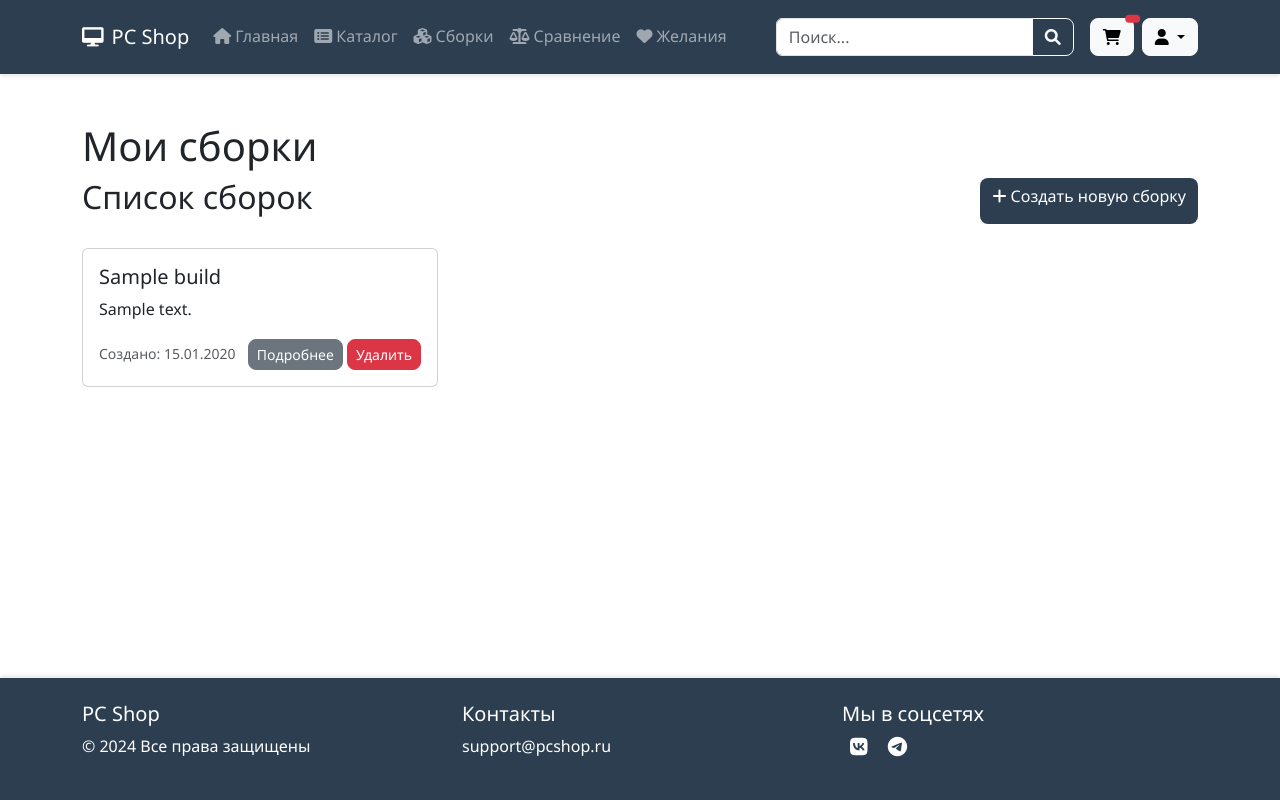
After one commit to Max-Ivashura/PC-Shop_DiplomProject, a Django app: page /profile/my-builds/ in a window 1280 px wide. The commit adds this page. Run offline with Django 4.2, Linux system fonts and the light colour scheme; a user stored in the database is signed in; tables that the repository leaves empty hold one stand-in row (values such as "Sample post").

Commit message:
Add user builds page

```diff
--- a/pc_shop/configurator/urls.py
+++ b/pc_shop/configurator/urls.py
@@ -9,4 +9,5 @@ urlpatterns = [
     path('api/components/<slug:category_slug>/', views.get_components, name='api_components'),
     path('api/check-compatibility/', views.check_compatibility, name='api_check_compatibility'),
     path('api/save-build/', views.save_build, name='api_save_build'),
+    path('build/delete/<int:build_id>/', views.delete_build, name='delete_build'),
 ]
--- a/pc_shop/user_profile/templates/user_profile/profile.html
+++ b/pc_shop/user_profile/templates/user_profile/profile.html
@@ -18,7 +18,7 @@
                 <a href="{% url 'wishlist' %}" class="list-group-item list-group-item-action">
                     <i class="fas fa-heart me-2"></i> Список желаний
                 </a>
-                <a href="{% url 'community_builds' %}" class="list-group-item list-group-item-action">
+                <a href="{% url 'user_builds' %}" class="list-group-item list-group-item-action">
                     <i class="fas fa-cubes me-2"></i> Мои сборки
                 </a>
             </div>
--- /dev/null
+++ b/pc_shop/user_profile/templates/user_profile/user_builds.html
@@ -0,0 +1,43 @@
+{% extends 'base.html' %}
+
+{% block title %}Мои сборки{% endblock %}
+
+{% block content %}
+  <h1>Мои сборки</h1>
+  <div class="d-flex justify-content-between mb-4">
+    <h2>Список сборок</h2>
+    <a href="{% url 'configurator' %}" class="btn btn-primary">
+      <i class="fas fa-plus"></i> Создать новую сборку
+    </a>
+  </div>
+
+  {% if builds %}
+    <div class="row">
+      {% for build in builds %}
+        <div class="col-md-4 mb-4">
+          <div class="card build-card">
+            <div class="card-body">
+              <h5 class="card-title">{{ build.name }}</h5>
+              <p class="card-text">{{ build.description|truncatewords:10 }}</p>
+              <div class="d-flex justify-content-between align-items-center">
+                <div>
+                  <small class="text-muted">Создано: {{ build.created_at|date:"d.m.Y" }}</small>
+                </div>
+                <div>
+                  <a href="{% url 'build_detail' build.id %}" class="btn btn-sm btn-secondary">Подробнее</a>
+                  <a href="{% url 'delete_build' build.id %}" class="btn btn-sm btn-danger">Удалить</a>
+                </div>
+              </div>
+            </div>
+          </div>
+        </div>
+      {% endfor %}
+    </div>
+  {% else %}
+    <div class="alert alert-info" role="alert">
+      <h4 class="alert-heading">У вас нет сборок!</h4>
+      <p>Начните собирать свой первый ПК прямо сейчас.</p>
+      <a href="{% url 'configurator' %}" class="btn btn-primary">Создать сборку</a>
+    </div>
+  {% endif %}
+{% endblock %}
--- a/pc_shop/user_profile/urls.py
+++ b/pc_shop/user_profile/urls.py
@@ -5,4 +5,5 @@ urlpatterns = [
     path('', views.profile, name='profile'),
     path('edit/', views.edit_profile, name='edit_profile'),
     path('password/', views.change_password, name='change_password'),
+    path('my-builds/', views.user_builds, name='user_builds'),
 ]
--- a/pc_shop/user_profile/views.py
+++ b/pc_shop/user_profile/views.py
@@ -5,6 +5,9 @@ from django.contrib.auth import update_session_auth_hash
 from .models import UserProfile
 from .forms import UserProfileForm, CustomUserForm  # Создадим позже
 from products.models import Review
+
+from configurator.models import Build
+
 
 @login_required
 def profile(request):
@@ -52,3 +55,8 @@ def change_password(request):
     else:
         form = PasswordChangeForm(request.user)
     return render(request, 'user_profile/change_password.html', {'form': form})
+
+@login_required
+def user_builds(request):
+    user_builds = Build.objects.filter(user=request.user)
+    return render(request, 'user_profile/user_builds.html', {'builds': user_builds})
```
Also changed, not shown: pc_shop/configurator/views.py (+8 -1 lines).
